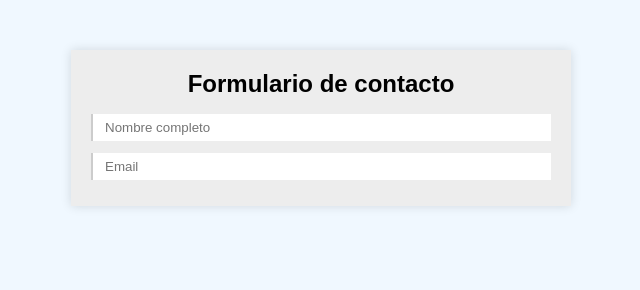
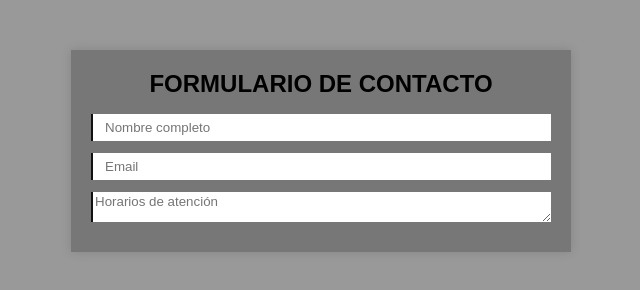
Before and after one commit to Jtech714/html_avanzado, a plain HTML site: page textarea/index.html in a window 1280 px wide. Shown: the whole page, without its empty margins (319-959 px from the left). Drawn offline with Linux system fonts and the light colour scheme.

Commit message:
textarea

```diff
--- a/textarea/index.html
+++ b/textarea/index.html
@@ -12,7 +12,10 @@
                 <input type="text" placeholder="Nombre completo">
             </div>
             <div class="form_input">
-                <input type="email" placeholder="Email">
+                <input type="email" placeholder="Email" required >
+            </div>
+            <div class="form_input">
+                <textarea rows="1" placeholder="Horarios de atención"></textarea>
             </div>
         </form>
     </body>
--- a/textarea/style.css
+++ b/textarea/style.css
@@ -1,5 +1,5 @@
 body {
-    background-color: aliceblue;
+    background-color: #999f;
     margin: 0;
 }
 h2 {
@@ -7,11 +7,12 @@ h2 {
     font-family: sans-serif;
     margin: 0;
     margin-bottom: 10px;
+    text-transform: uppercase;
 }
 form {
-    background-color: #ededed;
+    background-color: #777f;
     padding: 20px 0;
-    max-width: 500px;
+    width: 500px;
     margin: auto;
     box-shadow: 0px 0px 10px #0002;
     margin-top: 50px;
@@ -24,5 +25,17 @@ input {
     box-sizing: border-box;
     padding: 6px 12px;
     border: none;
-    border-left: 2px solid #ccc;
+    border-left: 2px solid #111f;
 }
+textarea {
+    min-width: 100%;
+    min-height: 30px;
+    max-height: 200px;
+    resize: vertical;
+    font-family: sans-serif;
+    border: none;
+    border-left: 2px solid #111f;
+    box-sizing: border-box;
+
+
+}
```
